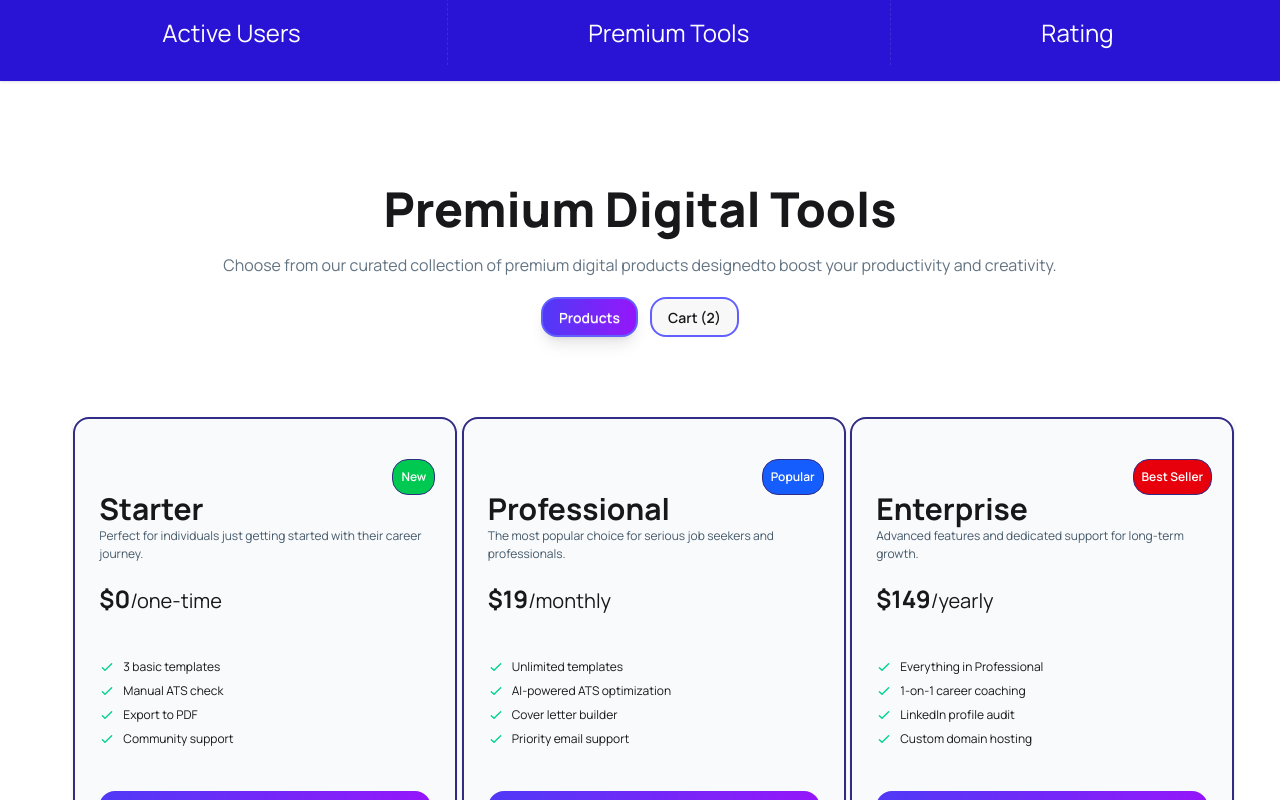
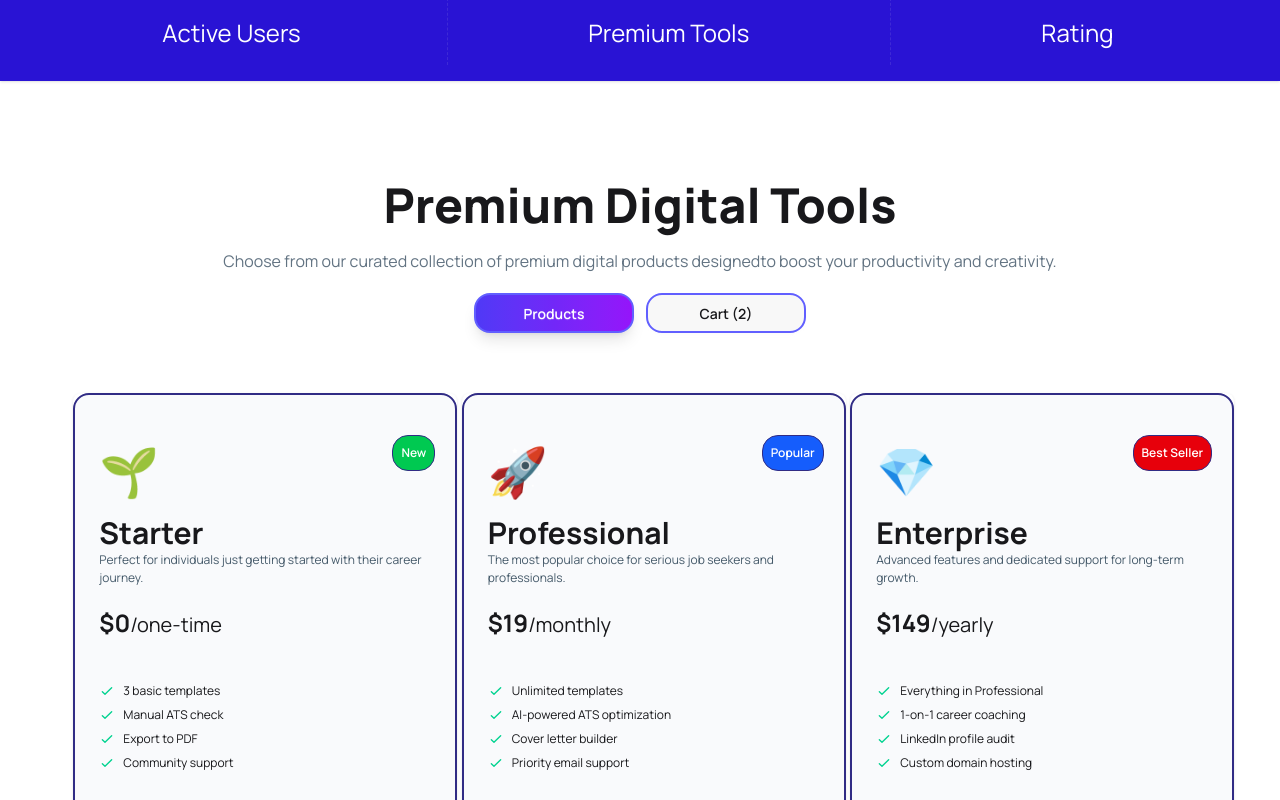
Before and after one commit to farhad202526/my-assignment6-digtools-2026, a React (Vite) app: page / in a window 1280 px wide. Shown: the part 840-1640 px from the top of the page. Built offline with nearby package versions, Linux system fonts and the light colour scheme.

Commit message:
andd tog button

```diff
--- a/src/components/Banner/Banner.jsx
+++ b/src/components/Banner/Banner.jsx
@@ -28,7 +28,7 @@ const Banner = () => {
            <div className=' flex  justify-center md:justify-start gap-2'>
 
              {/* <button className="btn btn-primary rounded-2xl">Explore Products</button> */}
-             <button className="btn btn-primary border-none text-white bg-gradient-to-r from-[#4F39F6] via-[#7227F8] to-[#9514FA] hover:scale-105 transition-all shadow-lg px-10 rounded-2xl ">Explore Products</button>
+             <button className="btn btn-primary  border-none text-white bg-gradient-to-r from-[#4F39F6] via-[#7227F8] to-[#9514FA] hover:scale-105 transition-all shadow-lg px-10 rounded-2xl ">Explore Products</button>
               <button className="btn btn-outline btn-primary border-1 border-indigo-800  rounded-2xl"> <CiPlay1 />Watch Demo</button>
             </div>
 
--- a/src/components/Premium/Premium.jsx
+++ b/src/components/Premium/Premium.jsx
@@ -4,6 +4,7 @@
 
 import React, { use, useState } from 'react';
 import Products from '../Products/Products';
+import YouCrad from '../YouCrad/YouCrad';
 
 const Premium = ({Promiss}) => {
     console.log(Promiss,"premium")
@@ -15,9 +16,10 @@ const Premium = ({Promiss}) => {
 
 
     const [selectedtype,setselctedtype] = useState("availble")
+
      return (<div className=' '>
-             <div className=' w-11/12  mx-auto   my-7   p-5 space-y-10 '>
-                <div className=' flex flex-col justify-center items-center text-center  mt-7 mb-10 gap-5'>
+             <div className=' w-11/12  mx-auto   my-6   p-5 space-y-10 '>
+                <div className=' flex flex-col justify-center items-center text-center  mt-7 mb-5 gap-5'>
 
                     <h1  className='font-extrabold text-4xl md:text-5xl'>Premium Digital Tools</h1>
                     <p className=' md:  text-[#627382]'>Choose from our curated collection of premium digital products designedto boost your productivity and creativity.</p>
@@ -25,19 +27,56 @@ const Premium = ({Promiss}) => {
                    {/* <h1>btn containe </h1> */}
 
                     <div className='flex flex-col md:flex-row   gap-3'>
-                    <button onClick={()=>setselctedtype("availble")} className={`btn ${selectedtype==="availble" ? " bg-gradient-to-r from-[#4F39F6] via-[#7227F8] to-[#9514FA] hover:scale-105 transition-all shadow-lg text-white":"" } btn border-2 border-indigo-500 rounded-2xl`}>Products</button>
+                    <button onClick={()=>setselctedtype("availble")} className={`btn ${selectedtype==="availble" ? " bg-gradient-to-r from-[#4F39F6] via-[#7227F8] to-[#9514FA] hover:scale-105 transition-all shadow-lg text-white":"" } btn border-2 border-indigo-500 rounded-2xl w-40`}>Products</button>
 
 
 
-                    <button onClick={()=>setselctedtype("selected")} className={`btn ${selectedtype==="selected" ? " bg-gradient-to-r from-[#4F39F6] via-[#7227F8] to-[#9514FA] hover:scale-105 transition-all shadow-lg text-white":"" } btn border-2 border-indigo-500 rounded-2xl`}>Cart (2)</button>
+                    <button onClick={()=>setselctedtype("selected")} className={`btn ${selectedtype==="selected" ? " bg-gradient-to-r from-[#4F39F6] via-[#7227F8] to-[#9514FA] hover:scale-105 transition-all shadow-lg text-white":"" } btn border-2 border-indigo-500 rounded-2xl w-40`}>Cart (2)</button>
                 </div>
+                 {/* { setselctedtype==="availble" ?  <h1>avable  crad</h1>:<h2>addd cread to </h2>} */}
+
+
+
+                <div className=' flex justify-start mr-0 md:mr-250   '>
+
+                 { selectedtype === "availble" ? (
+                  <h1 className="text-xl font-bold hidden ">ccc</h1>
+                   ) : (
+                  <h2 className="text-3xl   font-extrabold">Your Cart</h2>)}
+                </div>
+                 {/* <h1>emty crad</h1> */}
+
+                 {/* {selectedtype === "availble" ? (
+                   <Products CradsData={CradsData} />
+                 ) : (
+               <div className="text-center p-10 border-2 border-dashed rounded-2xl">
+            <h2 className="text-2xl font-bold">Your Cart is Empty</h2>
+            <p>Add some premium tools to get started!</p>
+                 </div>
+                   )} */}
+
+
+
 
                 </div>
 
 
+
+
                 {/* <h1>product container</h1> */}
 
-                <Products CradsData={CradsData} ></Products>
+
+                 { selectedtype === "availble" ?
+                             <Products CradsData={CradsData} ></Products>
+                                : <YouCrad></YouCrad>
+                   }
+
+
+
+
+                {/* <Products CradsData={CradsData} ></Products> */}
+
+                {/* <YouCrad></YouCrad> */}
 
 
 
--- a/src/components/Products/Products.jsx
+++ b/src/components/Products/Products.jsx
@@ -1,4 +1,4 @@
-import React, { Component } from 'react';
+import React, { Component, useState } from 'react';
 import Crad from '../Crad/Crad';
 
 
@@ -17,22 +17,31 @@ const Products = ({CradsData}) => {
 };
 
     console.log(CradsData,"products")
+
+    // const  [isSelected,setisSelected]=useState(false);
     return (
             <div>
 
                 {/* <h1>crad contriner </h1> */}
 
-                <div className='setp-crad-container grid grid-cols-1 md:grid-cols-3     justify-center items-center  w-fit mx-auto     gap-8  mb-7  mt-20   '>
+                <div className='setp-crad-container grid grid-cols-1 md:grid-cols-3     justify-center items-center  w-fit mx-auto     gap-8  mb-7  mt-10   '>
 
 
 
 
 
                     {CradsData.map(Cred=>{
+
+                     const [isSeleted ,setisSeleted]=useState(false)
+
                         return <div className="card md:w-96 bg-base-100 shadow-sm">
                       <div className="card-body relative space-y-3 bg-[#F9FAFC]  rounded-2xl border-2 border-indigo-900">
 
                         <div className='mt-7'>
+
+                          <div className='text-5xl'>  {
+                                Cred.icon
+                            }</div>
                             {/* <img className='w-15' src={img1} alt="" /> */}
                         </div>
 
@@ -69,11 +78,22 @@ const Products = ({CradsData}) => {
 
 
 
-                        </ul>
+                        </ul >
                         <div className="mt-6">
+                          <button
+  onClick={() => setisSeleted(true)}
+  className={`btn border-none text-white transition-all shadow-lg px-10 rounded-2xl w-full     hover:scale-105
+    ${isSeleted ? 'bg-green-500' : 'bg-gradient-to-r from-[#4F39F6] via-[#7227F8] to-[#9514FA]'}`}
+>
+                      {isSeleted ? "Added to Cart" : "Buy Now"}
+                    </button>
 
-                          <button className="btn border-none text-white bg-gradient-to-r from-[#4F39F6] via-[#7227F8] to-[#9514FA] hover:scale-105 transition-all shadow-lg px-10 rounded-2xl w-full">Buy Now</button>
-                        </div>
+
+
+
+
+                          {/* <button onClick={()=>setisSeleted(true)} className="btn border-none text-white bg-gradient-to-r from-[#4F39F6] via-[#7227F8] to-[#9514FA] hover:scale-105 transition-all shadow-lg px-10 rounded-2xl w-full">{isSeleted=== true ? "Added to Crat": "Buy Now"}</button> */}
+ </div>
                       </div>
                                            </div>;
                     })}
--- /dev/null
+++ b/src/components/YouCrad/YouCrad.jsx
@@ -0,0 +1,31 @@
+
+
+
+import React from 'react';
+
+const YouCrad = () => {
+    return (
+        <div className='cread-contriner '>
+
+           <div className=' crad border-4 border-indigo-500 flex justify-between items-center p-3 mx-0 md:mx-65 bg-[#F9FAFC] '>
+
+            <div className='flex  items-center gap-2.5'>
+                <h1>imsg </h1>
+                <div>
+                    <p>sdd</p>
+                    <p>sddd</p>
+                </div>
+
+
+            </div>
+            <div>
+                <p>deleted</p>
+            </div>
+
+           </div>
+
+        </div>
+    );
+};
+
+export default YouCrad;
```
